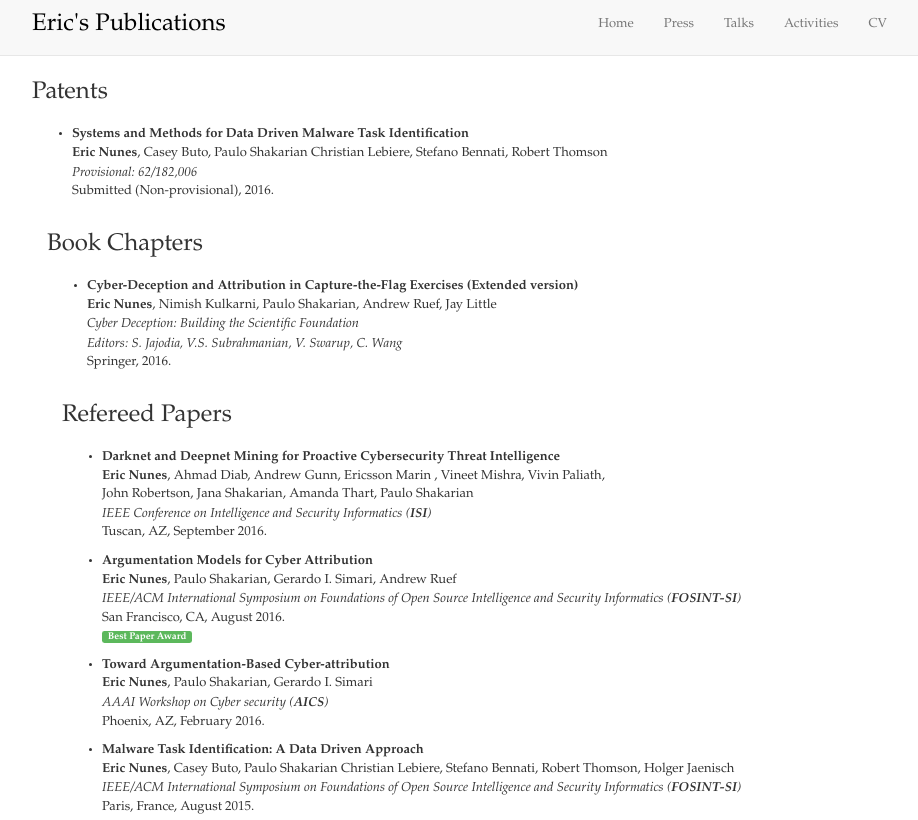
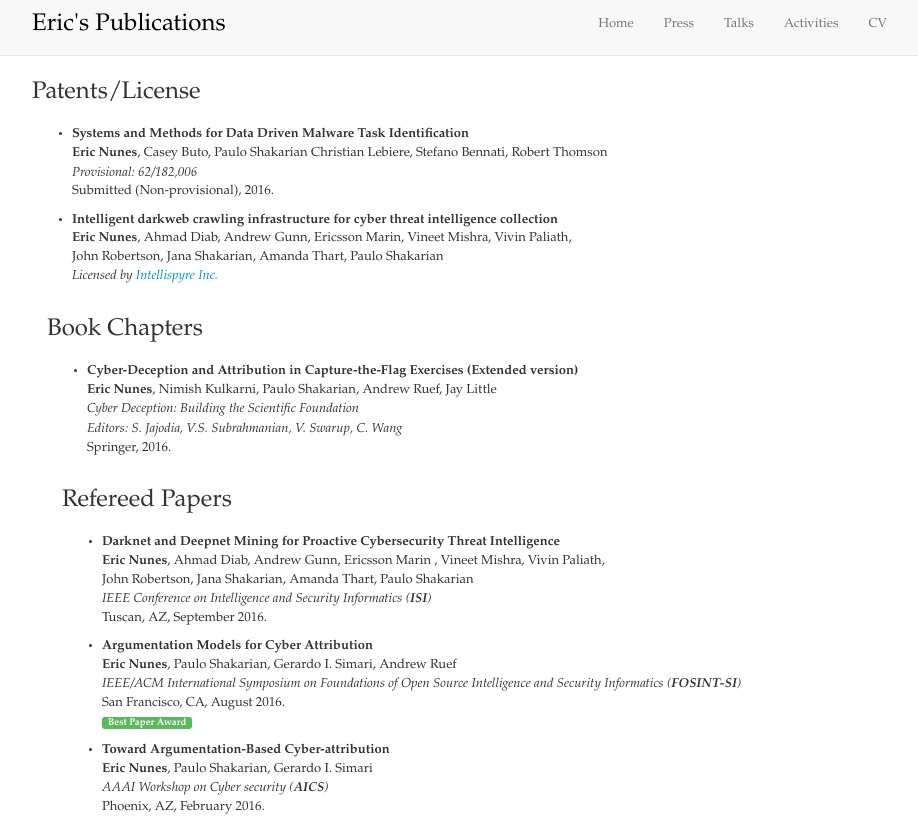
Before and after one commit to JohnShuShu/efnunes.github.io, a website: page publication.html in a window 1280 px wide. Shown: the top 820 px of the page, without its empty margins (173-1091 px from the left). Drawn offline with nearby package versions, Linux system fonts and the light colour scheme.

Commit message:
new technology added

```diff
--- a/publication.html
+++ b/publication.html
@@ -63,10 +63,9 @@
     <div class="col-xs-12">
         <div class="bs-component">
         <h2></h2>
-        <!--<p class="text-muted"><small>The documents listed below have been provided by the contributing authors as a means to ensure timely dissemination of scholarly and technical work on a noncommercial basis. Copyright and all rights therein are maintained by the authors or by other copyright holders, notwithstanding that they have offered their works here electronically. It is understood that all persons copying this information will adhere to the terms and constraints invoked by each author's copyright. These works may not be reposted without the explicit permission of the copyright holder.</small></p><p>
-        -->
 
-      </p><h3>Patents</h3>
+
+      </p><h3>Patents/License</h3>
         <h1></h1>
         <ul>
          <li>
@@ -75,9 +74,13 @@
             <em> Provisional: 62/182,006</em><br>
             Submitted (Non-provisional), 2016.
             <br>
-            <!--<a href="http://people.cs.vt.edu/~gangwang/salpha-cscw15.pdf" class="btn btn-primary btn-xs">PDF</a>
-            <a href="http://people.cs.vt.edu/~gangwang/alpha_cscw.pptx" class="btn btn-primary btn-xs">Slides</a>
-            <a href="http://hotcrp.cs.ucsb.edu:88/" class="btn btn-primary btn-xs">Website</a></p>-->
+         </li>
+
+         <li>
+         <p><strong>Intelligent darkweb crawling infrastructure for cyber threat intelligence collection </strong><br>
+           <strong>Eric Nunes</strong>, Ahmad Diab, Andrew Gunn, Ericsson Marin, Vineet Mishra, Vivin Paliath, <br>John Robertson, Jana Shakarian, Amanda Thart, Paulo Shakarian<br>
+            <em> Licensed by <a href="http://www.intellispyre.com/">Intellispyre Inc.</a></em>
+            <br>
          </li>
       </ul>
 
@@ -103,8 +106,7 @@
     <div class="col-xs-12">
         <div class="bs-component">
         <h2></h2>
-        <!--<p class="text-muted"><small>The documents listed below have been provided by the contributing authors as a means to ensure timely dissemination of scholarly and technical work on a noncommercial basis. Copyright and all rights therein are maintained by the authors or by other copyright holders, notwithstanding that they have offered their works here electronically. It is understood that all persons copying this information will adhere to the terms and constraints invoked by each author's copyright. These works may not be reposted without the explicit permission of the copyright holder.</small></p><p>
-        -->
+
 
       </p><h3>Book Chapters</h3>
         <h1></h1>
```
